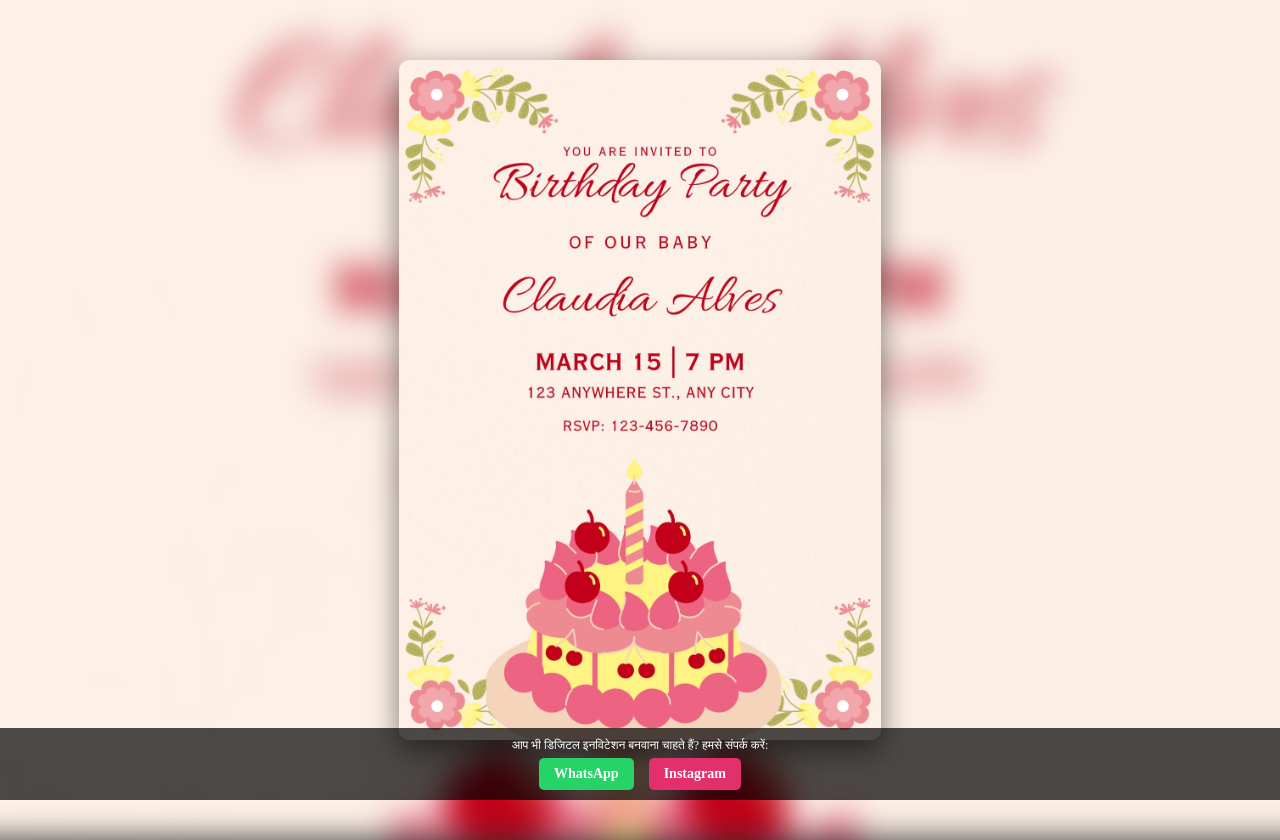
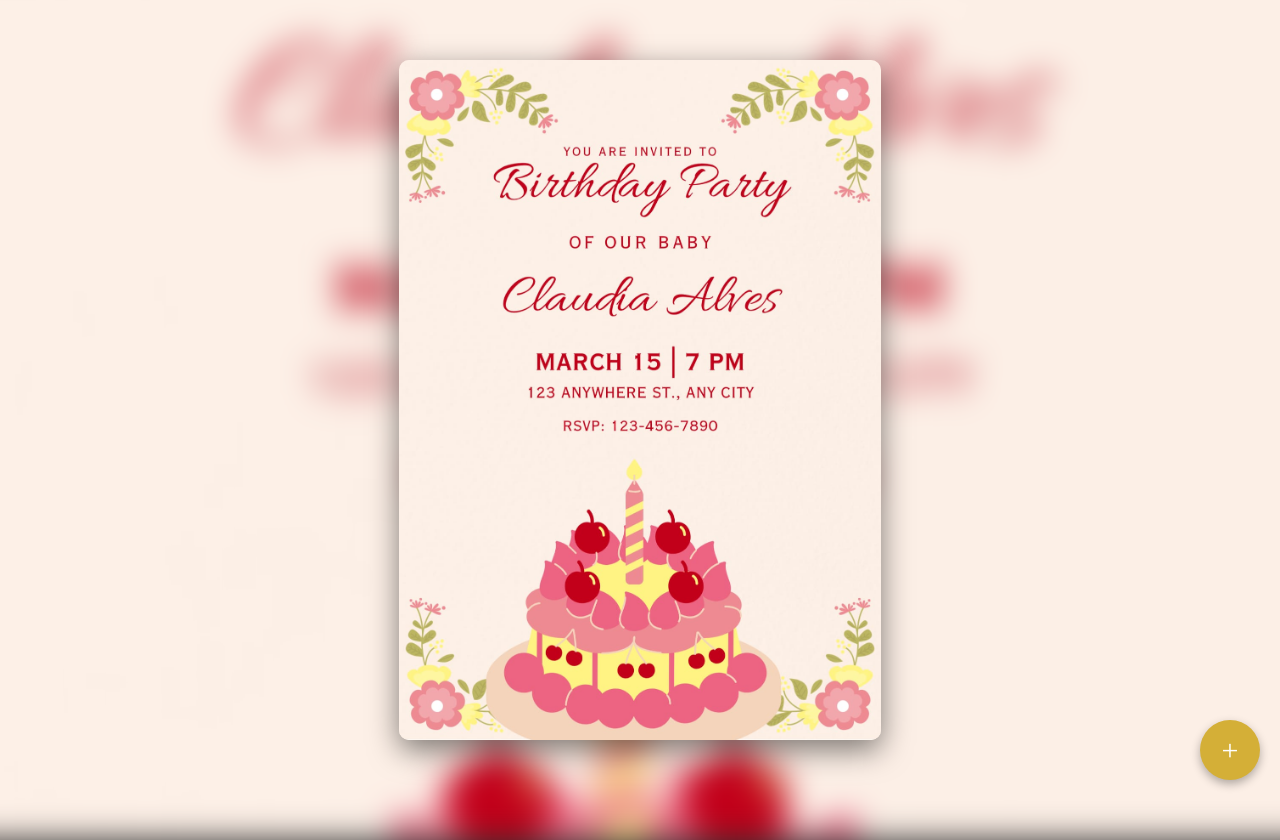
Before and after one commit to jaibabaki001011-cyber/card1, a plain HTML site: page index.html in a window 1280 px wide. Shown: the top 840 px of the page. Drawn offline with Linux system fonts and the light colour scheme.

Commit message:
Update index.html

```diff
--- a/index.html
+++ b/index.html
@@ -11,13 +11,20 @@
 
         .card-img { position: relative; max-width: 90%; max-height: 85vh; width: auto; height: auto; box-shadow: 0 10px 30px rgba(0,0,0,0.5); border-radius: 10px; z-index: 1; }
 
-        /* नीचे वाली पट्टी (Footer) */
-        .footer {
-            position: fixed; bottom: 0; width: 100%; background: rgba(0, 0, 0, 0.7);
-            color: white; text-align: center; padding: 10px 0; z-index: 2;
+        /* फ्लोटिंग बबल बटन */
+        .float-btn {
+            position: fixed; bottom: 20px; right: 20px; width: 60px; height: 60px;
+            background: #d4af37; color: white; border-radius: 50%;
+            display: flex; justify-content: center; align-items: center;
+            font-size: 30px; box-shadow: 0 4px 10px rgba(0,0,0,0.3);
+            cursor: pointer; z-index: 100; transition: 0.3s;
         }
-        .btn-container { display: flex; justify-content: center; gap: 15px; margin-top: 5px; }
-        .btn { padding: 8px 15px; border-radius: 5px; text-decoration: none; color: white; font-size: 14px; font-weight: bold; }
+
+        /* मेनू (जो दबने पर खुलेगा) */
+        .menu {
+            position: fixed; bottom: 90px; right: 20px; display: none; flex-direction: column; gap: 10px; z-index: 99;
+        }
+        .menu a { padding: 12px 25px; border-radius: 20px; text-decoration: none; color: white; font-weight: bold; font-size: 14px; box-shadow: 0 2px 5px rgba(0,0,0,0.3); text-align: center; }
         .wa { background: #25d366; }
         .ig { background: #e1306c; }
     </style>
@@ -27,12 +34,13 @@
     <div class="bg-blur"></div>
     <img src="card.jpg" class="card-img" alt="Wedding Invitation">
 
-    <div class="footer">
-        <div style="font-size: 12px; margin-bottom: 5px;">आप भी डिजिटल इनविटेशन बनवाना चाहते हैं? हमसे संपर्क करें:</div>
-        <div class="btn-container">
-            <a href="https://wa.me/919079761779" class="btn wa">WhatsApp</a>
-            <a href="https://www.instagram.com/hariomdeg.cre.invitation?igsh=MWdnbmxqcDJ2MHlsOQ==" class="btn ig">Instagram</a>
-        </div>
+    <!-- बबल बटन -->
+    <div class="float-btn" onclick="document.getElementById('menu').style.display = (document.getElementById('menu').style.display === 'flex') ? 'none' : 'flex'">+</div>
+
+    <!-- बटन का मेनू -->
+    <div class="menu" id="menu">
+        <a href="https://wa.me/919079761779" class="wa">WhatsApp</a>
+        <a href="https://www.instagram.com/hariomdeg.cre.invitation?igsh=MWdnbmxqcDJ2MHlsOQ==" class="ig">Instagram</a>
     </div>
 
 </body>
```
